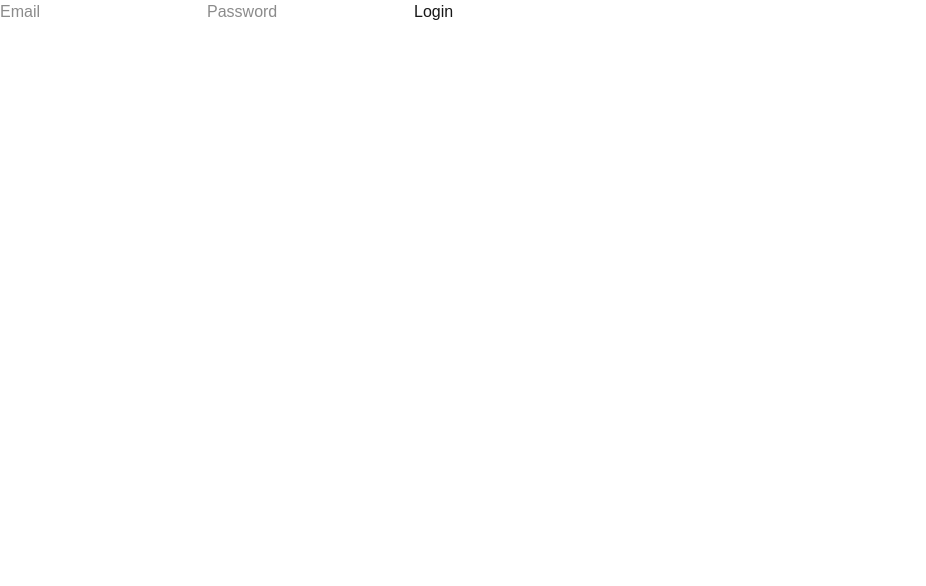
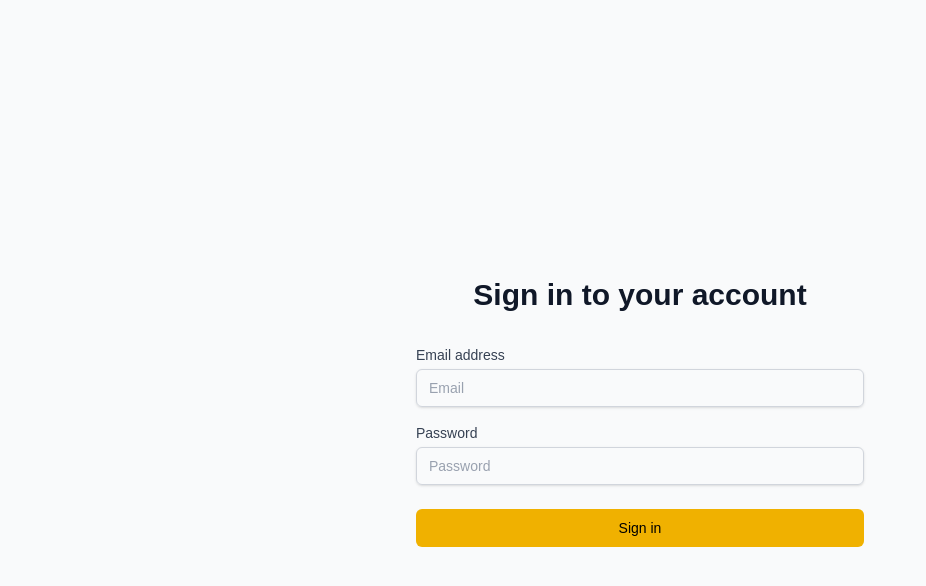
Before and after one commit to JohnSwiftC/boilerrate-front, a Next.js app: page /login in a window 1280 px wide. Shown: the top 586 px of the page, without its empty margins (0-926 px from the left). Built offline with nearby package versions, Linux system fonts and the light colour scheme.

Commit message:
style the login page

```diff
--- a/components/LoginForm.tsx
+++ b/components/LoginForm.tsx
@@ -20,23 +20,61 @@
   console.log(JSON.stringify(user))
 
   return (
-    <form onSubmit={handleSubmit}>
+    <div className="min-h-screen flex items-center justify-center bg-gray-50 py-12 px-4 sm:px-6 lg:px-8">
+      <div className="max-w-md w-full space-y-8">
+        <div>
+          <h2 className="mt-6 text-center text-3xl font-extrabold text-gray-900">
+            Sign in to your account
+          </h2>
+        </div>
+        <form className="mt-8 space-y-6" onSubmit={handleSubmit}>
+          <div className="space-y-4">
+            <div>
+              <label htmlFor="email" className="block text-sm font-medium text-gray-700">
+                Email address
+              </label>
               <input
+                id="email"
                 type="email"
                 value={email}
                 onChange={(e) => setEmail(e.target.value)}
                 placeholder="Email"
                 required
+                className="mt-1 block w-full px-3 py-2 border border-gray-300 rounded-md shadow-sm placeholder-gray-400 focus:outline-none focus:ring-indigo-500 focus:border-indigo-500 sm:text-sm"
               />
+            </div>
+            <div>
+              <label htmlFor="password" className="block text-sm font-medium text-gray-700">
+                Password
+              </label>
               <input
+                id="password"
                 type="password"
                 value={password}
                 onChange={(e) => setPassword(e.target.value)}
                 placeholder="Password"
                 required
+                className="mt-1 block w-full px-3 py-2 border border-gray-300 rounded-md shadow-sm placeholder-gray-400 focus:outline-none focus:ring-indigo-500 focus:border-indigo-500 sm:text-sm"
               />
-      <button type="submit">Login</button>
-      {error && <p style={{ color: 'red' }}>{error}</p>}
+            </div>
+          </div>
+
+          {error && (
+            <div className="rounded-md bg-red-50 p-4">
+              <p className="text-sm text-red-800">{error}</p>
+            </div>
+          )}
+
+          <div>
+            <button
+              type="submit"
+              className="group relative w-full flex justify-center py-2 px-4 border border-transparent text-sm font-medium rounded-md text-black bg-yellow-500 hover:bg-indigo-700 focus:outline-none focus:ring-2 focus:ring-offset-2 focus:ring-indigo-500 transition duration-150 ease-in-out"
+            >
+              Sign in
+            </button>
+          </div>
         </form>
+      </div>
+    </div>
   )
 }
```
Lines whose indentation alone changed are shown as unchanged.
